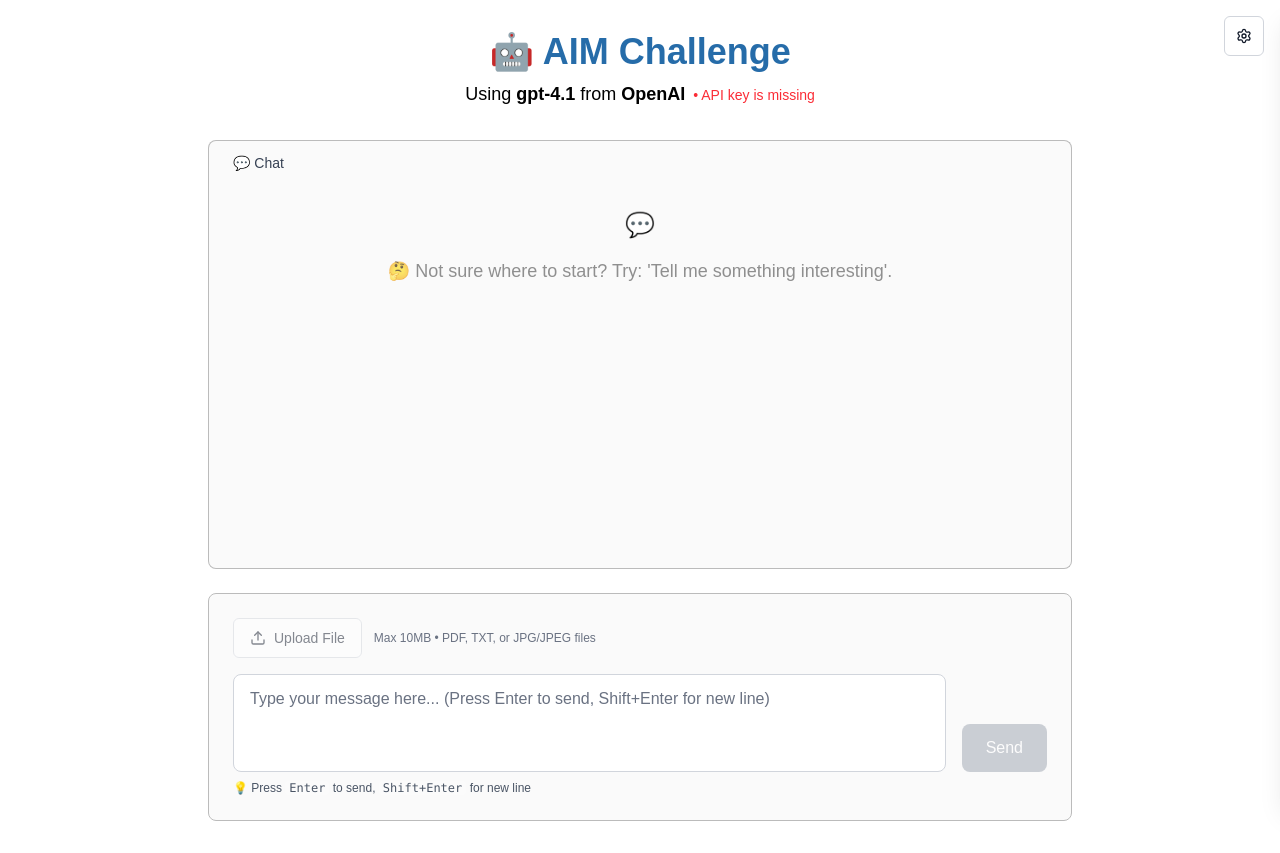
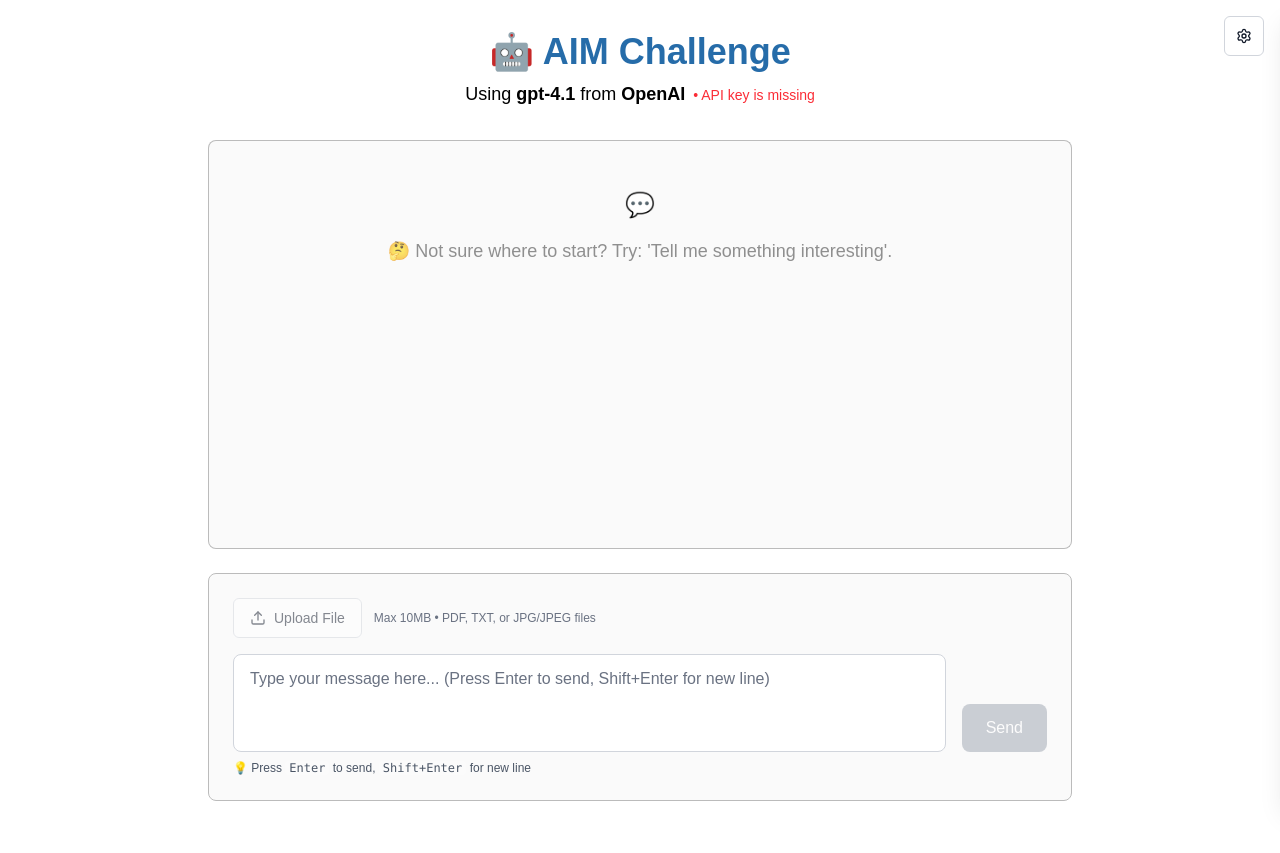
Before and after one commit to brlrb/The-AI-Engineer-Challenge-BM, a Next.js app in the folder frontend/: page / in a window 1280 px wide. Built offline with nearby package versions, Linux system fonts and the light colour scheme.

Commit message:
refactor: remove redundant chat label from toolbar
- Remove unnecessary '💬 Chat' text from toolbar
- Simplify toolbar layout by removing left section
- Keep only the clear chat button on the right
- Cleaner, more minimal design

```diff
--- a/frontend/src/app/page.tsx
+++ b/frontend/src/app/page.tsx
@@ -533,11 +533,7 @@
 
 
         {/* Chat Toolbar */}
-        <div className="bg-[#FAFAFA] backdrop-blur-sm rounded-t-lg border-t border-l border-r border-[#bbb] px-6 py-3 flex justify-between items-center">
-          <div className="flex items-center gap-2">
-            <span className="text-sm font-medium text-gray-700">💬 Chat</span>
-          </div>
-          <div className="flex items-center gap-2">
+        <div className="bg-[#FAFAFA] backdrop-blur-sm rounded-t-lg border-t border-l border-r border-[#bbb] px-6 py-3 flex justify-end items-center">
           {messages.length > 0 && (
             <Button
               onClick={clearChat}
@@ -550,7 +546,6 @@
               Clear Chat
             </Button>
           )}
-          </div>
         </div>
 
         {/* Chat Messages */}
```
Lines whose indentation alone changed are shown as unchanged.
